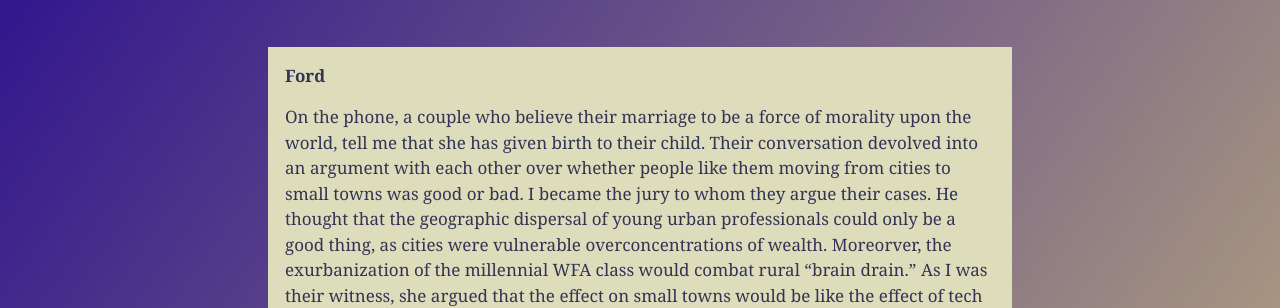
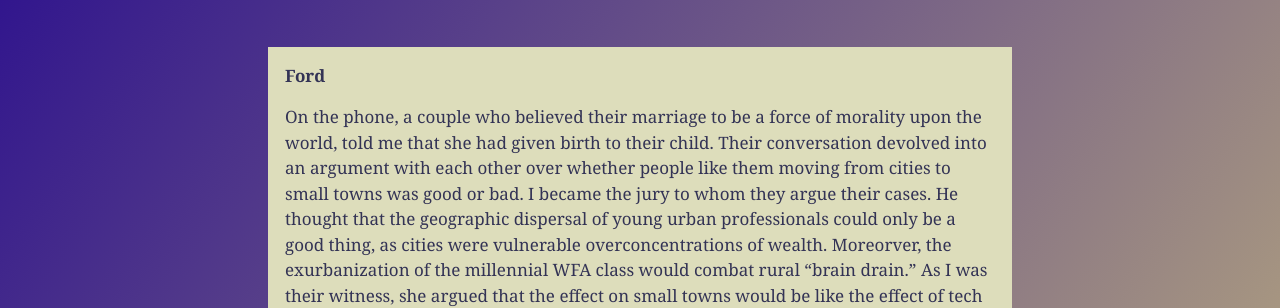
Before and after one commit to meanyhead/meanyhead.github.io, a Jekyll site: the page built from _posts/2020-10-18-ford.md, in a window 1280 px wide. Shown: the part 131-439 px from the top of the page. Built offline with Jekyll 4.4.1, drawn with Linux system fonts in a browser that asks for light colours; comment, search, counter and statistics services are not loaded; some of the changed text lies outside the part shown.

Commit message:
tense first sentence

```diff
--- a/_posts/2020-10-18-ford.md
+++ b/_posts/2020-10-18-ford.md
@@ -3,7 +3,7 @@ layout: post
 title: Ford
 ---
 
-On the phone, a couple who believe their marriage to be a force of morality upon the world, tell me that she has given birth to their child. Their conversation devolved into an argument with each other over whether people like them moving from cities to small towns was good or bad. I became the jury to whom they argue their cases. He thought that the geographic dispersal of young urban professionals could only be a good thing, as cities were vulnerable overconcentrations of wealth. Moreorver, the exurbanization of the millennial WFA class would combat rural "brain drain." As I was their witness, she argued that the effect on small towns would be like the effect of tech workers on San Francisco: Wealthy outsiders reorganize the local economy into one that serves them, and doesn't create the conditions for the people that serve them to become them. Sometimes, the only way well-informed bourgeois liberals will tell you how they feel is in how pessimistic they are about upward mobility. I took her side of the argument to mean that the division of labor in their marriage wasn't looking good to her, post-baby. In his ideal society (he always argued prescriptively), any "hard working" individual could acheive what they wanted. Inequality was okay if it could be swapped, in a limited and specific way. He sometimes fed their daughter formula, and when he did, she slept twice as much.
+On the phone, a couple who believed their marriage to be a force of morality upon the world, told me that she had given birth to their child. Their conversation devolved into an argument with each other over whether people like them moving from cities to small towns was good or bad. I became the jury to whom they argue their cases. He thought that the geographic dispersal of young urban professionals could only be a good thing, as cities were vulnerable overconcentrations of wealth. Moreorver, the exurbanization of the millennial WFA class would combat rural "brain drain." As I was their witness, she argued that the effect on small towns would be like the effect of tech workers on San Francisco: Wealthy outsiders reorganize the local economy into one that serves them, and doesn't create the conditions for the people that serve them to become them. Sometimes, the only way well-informed bourgeois liberals will tell you how they feel is in how pessimistic they are about upward mobility. I took her side of the argument to mean that the division of labor in their marriage wasn't looking good to her, post-baby. In his ideal society (he always argued prescriptively), any "hard working" individual could acheive what they wanted. Inequality was okay if it could be swapped, in a limited and specific way. He sometimes fed their daughter formula, and when he did, she slept twice as much.
 
 She dreamt that the baby was replaced by a robot imposter; the dream was discovering this by becoming suspicious of the baby's body. She watched the baby move and had questions. The day before, while awake, she kept saying that the baby only smiles for her father. What was he doing that she wasn't?
 
```
